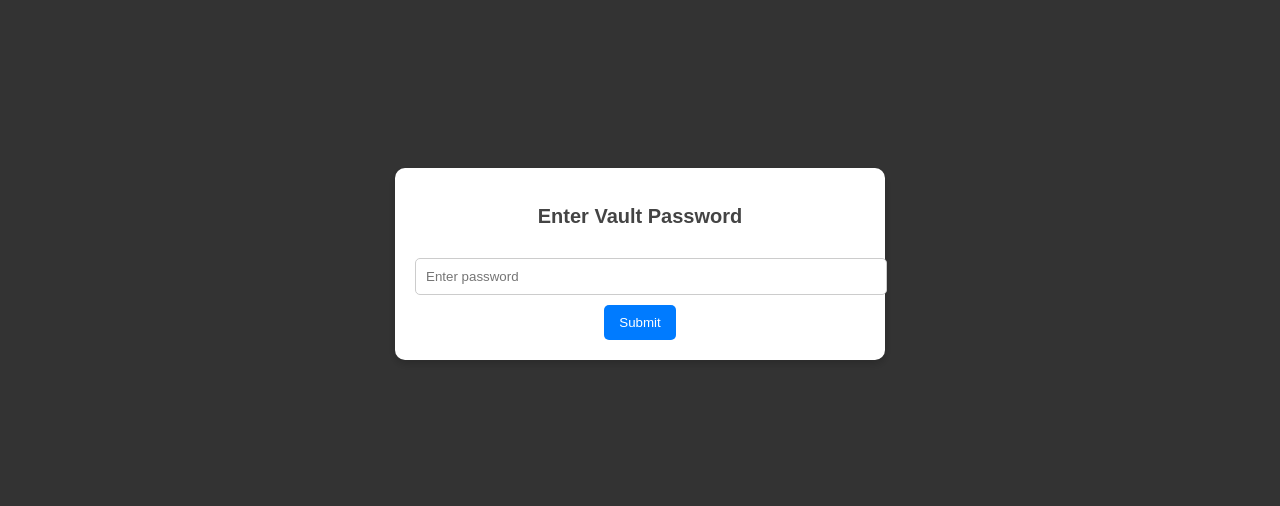
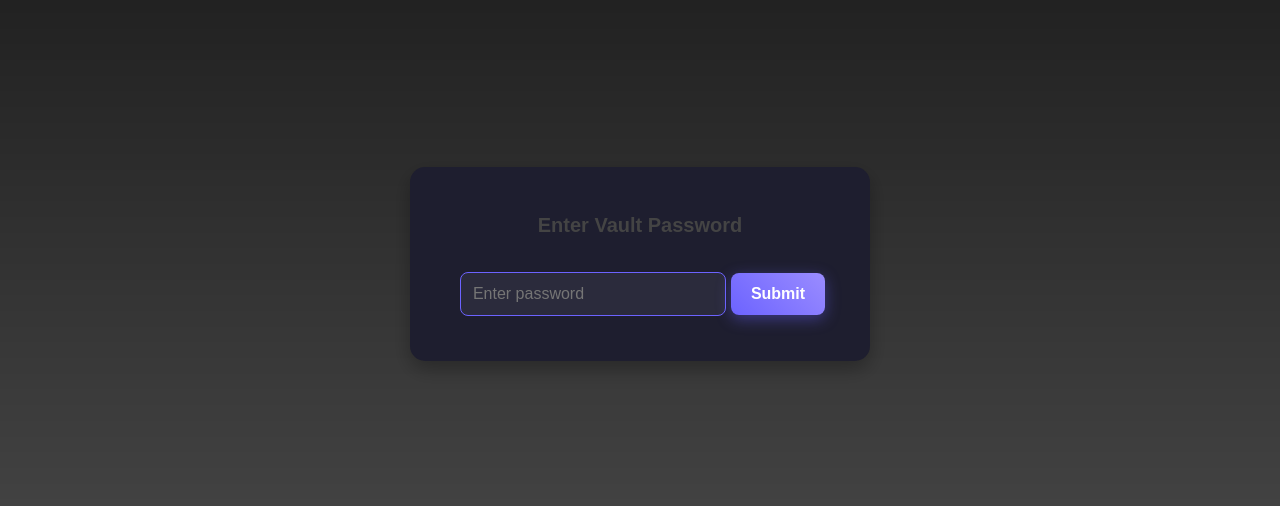
Before and after one commit to hmnhGeek/Spring-Boot-Music-App---Frontend, a React (Create React App) app: page /vault in a window 1280 px wide. Shown: the part 136-642 px from the top of the page. Built offline with nearby package versions, Linux system fonts and the light colour scheme; no server answers.

Commit message:
Added styling to the Vault Modal

```diff
--- a/src/pages/Vault.css
+++ b/src/pages/Vault.css
@@ -4,38 +4,83 @@
   left: 0;
   width: 100%;
   height: 100%;
-  background-color: rgba(0, 0, 0, 0.8);
+  background: linear-gradient(
+    rgba(0, 0, 0, 0.9),
+    rgba(0, 0, 0, 0.7)
+  ); /* Smooth gradient background */
   display: flex;
   justify-content: center;
   align-items: center;
   z-index: 1000;
+  animation: fadeIn 0.3s ease-in-out;
 }
 
 .modal-content {
-  background-color: #fff;
-  padding: 20px;
-  border-radius: 10px;
+  background: #1e1e2f; /* Subtle dark background for modal */
+  padding: 30px;
+  border-radius: 15px;
   text-align: center;
-  box-shadow: 0 4px 10px rgba(0, 0, 0, 0.2);
+  box-shadow: 0 8px 20px rgba(0, 0, 0, 0.3);
+  color: #f5f5f5; /* Light text for contrast */
+  width: 90%;
+  max-width: 400px;
+  animation: scaleUp 0.3s ease-in-out;
 }
 
 .password-input {
-  width: 100%;
-  padding: 10px;
-  margin: 10px 0;
-  border: 1px solid #ccc;
-  border-radius: 5px;
+  width: 60%;
+  padding: 12px;
+  margin: 15px 5px;
+  border: 1px solid #6c63ff;
+  border-radius: 8px;
+  font-size: 16px;
+  outline: none;
+  background: #2b2b3c;
+  color: #f5f5f5;
+  transition: border-color 0.3s ease;
+}
+
+.password-input:focus {
+  border-color: #9a8cff; /* Focus effect */
 }
 
 .submit-button {
-  padding: 10px 15px;
-  background-color: #007bff;
-  color: white;
+  padding: 12px 20px;
+  background: linear-gradient(45deg, #6c63ff, #9a8cff);
+  color: #fff;
+  font-size: 16px;
+  font-weight: bold;
   border: none;
-  border-radius: 5px;
+  border-radius: 8px;
   cursor: pointer;
+  box-shadow: 0 4px 15px rgba(108, 99, 255, 0.4);
+  transition: background 0.3s ease, box-shadow 0.3s ease;
 }
 
 .submit-button:hover {
-  background-color: #0056b3;
+  background: linear-gradient(45deg, #5a52e6, #8a82e6);
+  box-shadow: 0 6px 20px rgba(108, 99, 255, 0.6);
 }
+
+.submit-button:active {
+  transform: scale(0.95);
+  box-shadow: 0 3px 10px rgba(108, 99, 255, 0.4);
+}
+
+@keyframes fadeIn {
+  from {
+    opacity: 0;
+  }
+  to {
+    opacity: 1;
+  }
+}
+
+@keyframes scaleUp {
+  from {
+    transform: scale(0.9);
+  }
+  to {
+    transform: scale(1);
+  }
+}
```
